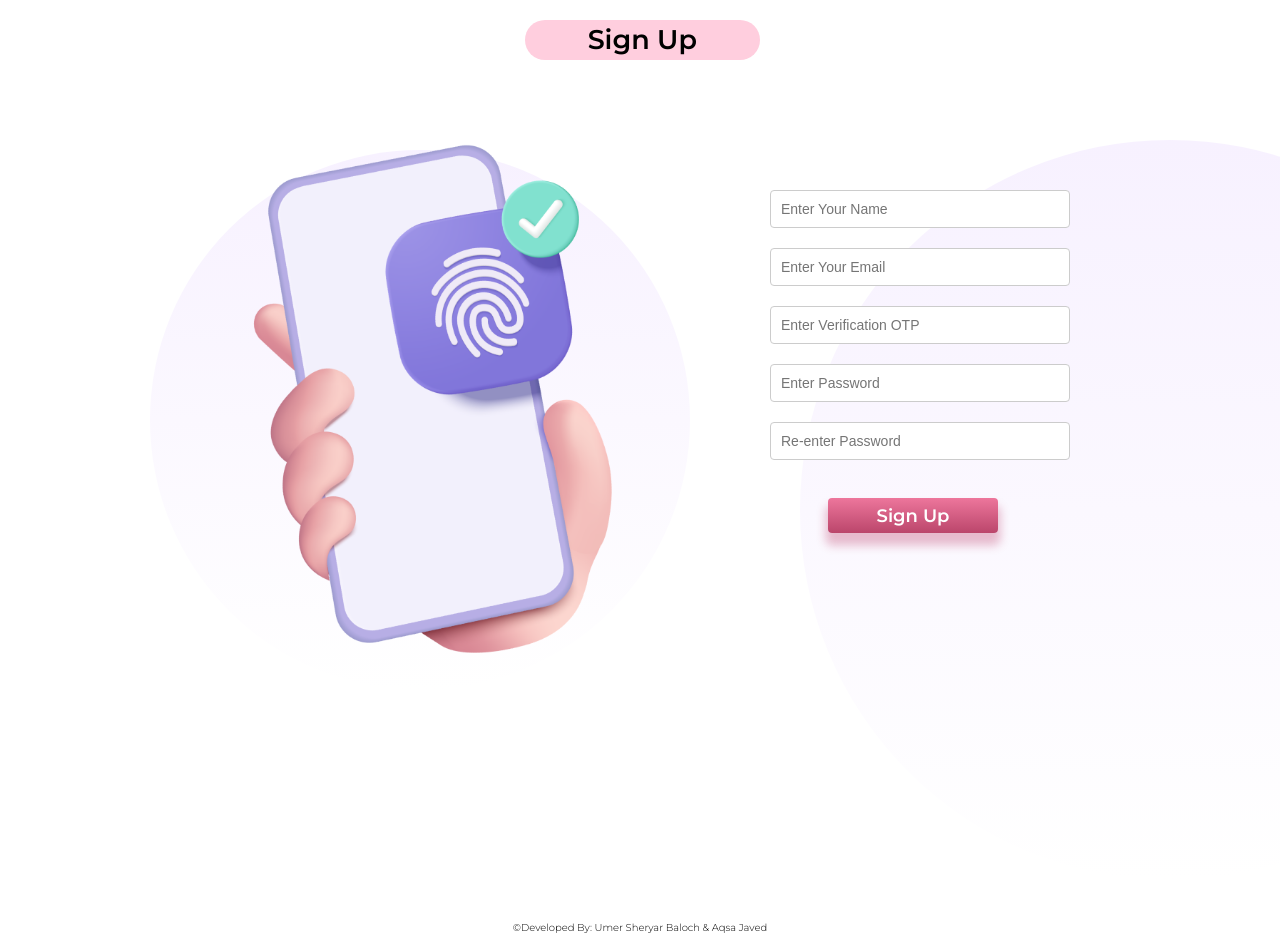
After one commit to sheryarbaloch67/Project, a Django app: page /main/signup in a window 1280 px wide. The commit adds this page. Run offline with Django 4.2, Linux system fonts and the light colour scheme.

Commit message:
Added signup and signin pages in django

```diff
--- /dev/null
+++ b/Back-end/main/static/css/signup.css
@@ -0,0 +1,131 @@
+@import url('https://fonts.googleapis.com/css2?family=Montserrat:wght@300;500;600&display=swap');
+
+@import url('https://fonts.googleapis.com/css2?family=Open+Sans:wght@300&display=swap');
+
+*{
+    padding: 0;
+    margin: 0;
+    box-sizing: border-box;
+}
+
+body{
+    height: 100vh;
+    width: 100vw;
+    overflow: hidden;
+}
+
+.container{
+    height: 98vh;
+    width: 100vw;
+    background-color: #fff;
+    overflow: hidden;
+}
+
+.title{
+    height: 40px;
+    width: 235px;
+    position: absolute;
+    top: 20px;
+    left: 41vw;
+    padding: 7px 0px;
+    background: #FFCEDE;
+    border-radius: 50px;
+    text-align: center;
+}
+
+.title h1{
+    color: #000;
+    font-size: 27px;
+    font-family: 'Montserrat';
+    position: relative;
+    top: -4px;
+}
+
+.gradient-middle{
+    position: relative;
+    width: 540px;
+    height: 540px;
+    top: 150px;
+    left: 150px;
+    border-radius: 50%;
+    background: linear-gradient(180deg, #F7F1FF 0%, rgba(247, 241, 255, 0) 100%);
+}
+
+.gradient-middle img{
+    position: relative;
+    height: 770px;
+    top: -140px;
+    left: -23px;
+}
+
+.gradient-right{
+    position: relative;
+    float: right;
+    width: 740px;
+    height: 740px;
+    top: -400px;
+    left: 260px;
+    border-radius: 50%;
+    background: linear-gradient(180deg, #F7F1FF 0%, rgba(247, 241, 255, 0) 100%);
+    z-index: 0;
+}
+
+.form-div{
+    position: relative;
+    top: -350px;
+    height:300px;
+    width: 400px;
+    right: 0;
+    left: 720px;
+}
+
+.signup-form {
+    width: 300px;
+    margin: 0 auto;
+    text-align: left;
+}
+
+.signup-form input[type="text"],
+.signup-form input[type="email"],
+.signup-form input[type="password"] {
+    width: 100%;
+    padding: 10px;
+    border: 1px solid #ccc;
+    box-sizing: border-box;
+    margin-bottom: 20px;
+    font-size: 14px;
+    border-radius: 4px;
+}
+
+.signup-form input[type="submit"] {
+    position: relative;
+    background: linear-gradient(#ED769C, #BB466B);
+    color: white;
+    font-family: 'Montserrat';
+    font-size: 18px;
+    font-weight: bold;
+    padding: 7px 10px;
+    text-align: center;
+    text-decoration: none;
+    border-radius: 4px;
+    border: none;
+    cursor: pointer;
+    left: 58px;
+    width: 170px;
+    height: 35px;
+    box-shadow: 0px 10px 10px 2.5px rgba(171,4,54,0.25);
+    transition: transform 0.2s;
+}
+
+.signup-form input[type="submit"]:hover {
+    transform: scale(1.1);
+}
+
+
+footer{
+    font-size: 10px;
+    text-align: center;
+    font-family: 'Montserrat', sans-serif;
+    font-weight: 300;
+    background-color: #fff;
+}
--- a/Back-end/main/templates/index.html
+++ b/Back-end/main/templates/index.html
@@ -26,9 +26,9 @@
                 Hazara University</h1>
             </div>
             <div class="logButtons">
-                <a href="/signup.html" class="signup-button">Sign Up</a>
+                <a href="signup" class="signup-button">Sign Up</a>
                 <p class="question">Already a user?</p>
-                <a href="/signin.html" class="signin-button">Sign In</a>
+                <a href="signin" class="signin-button">Sign In</a>
             </div>
 
         </div>
--- /dev/null
+++ b/Back-end/main/templates/signup.html
@@ -0,0 +1,35 @@
+<!DOCTYPE html>
+<html lang="en">
+<head>
+    <meta charset="UTF-8">
+    <meta http-equiv="X-UA-Compatible" content="IE=edge">
+    <meta name="viewport" content="width=device-width, initial-scale=1.0">
+    <title>SignUp</title>
+    {% load static %}
+    <link rel="stylesheet" href="{% static 'css/signup.css' %}">
+</head>
+<body>
+    <div class="container">
+        <div class="title">
+            <h1>Sign Up</h1>
+        </div>
+        <div class="gradient-middle">
+            <img src="{% static 'resources/biometric mobile.png' %}" alt="">
+        </div>
+        <div class="gradient-right"></div>
+        <div class="form-div">
+            <form class="signup-form">
+                <input type="text" placeholder="Enter Your Name" id="name" name="name"><br>
+                <input type="email" placeholder="Enter Your Email" id="email" name="email"><br>
+                <input type="text" placeholder="Enter Verification OTP" id="otp" name="otp"><br>
+                <input type="password" placeholder="Enter Password" id="password" name="password"><br>
+                <input type="password" placeholder="Re-enter Password" id="confirmPassword" name="confirmPassword"><br><br>
+                <input type="submit" value="Sign Up">
+              </form>
+        </div>
+    </div>
+    <footer>
+        <p>©Developed By: Umer Sheryar Baloch & Aqsa Javed</p>
+    </footer>
+</body>
+</html>
--- a/Back-end/main/urls.py
+++ b/Back-end/main/urls.py
@@ -2,5 +2,7 @@ from django.urls import path
 from . import views
 
 urlpatterns = [
-    path('', views.cover_page)
+    path('', views.cover),
+    path('signup', views.signup),
+    path('signin', views.signin),
 ]
--- a/Back-end/main/views.py
+++ b/Back-end/main/views.py
@@ -3,5 +3,11 @@ from django.http import HttpResponse
 
 # Create your views here.
 
-def cover_page(request):
+def cover(request):
     return render(request, 'index.html')
+
+def signup(request):
+    return render(request, 'signup.html')
+
+def signin(request):
+    return render(request, 'signin.html')
```
Also changed, not shown: Back-end/main/static/css/signin.css (added, +129 -0 lines), Back-end/main/templates/signin.html (added, +32 -0 lines).
